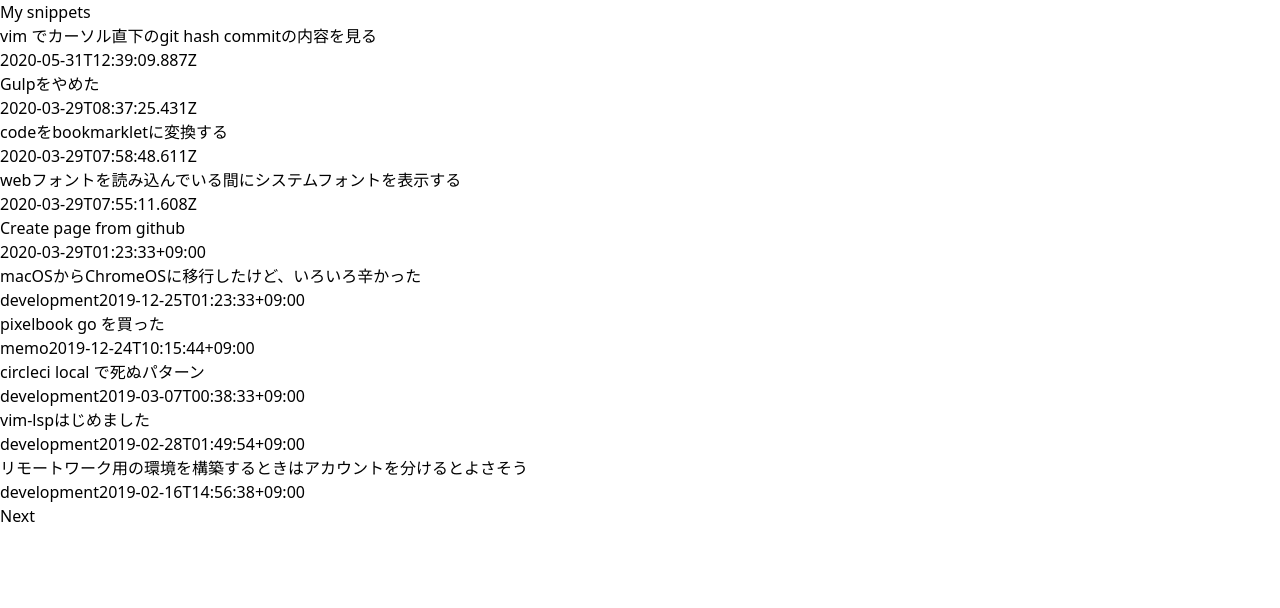
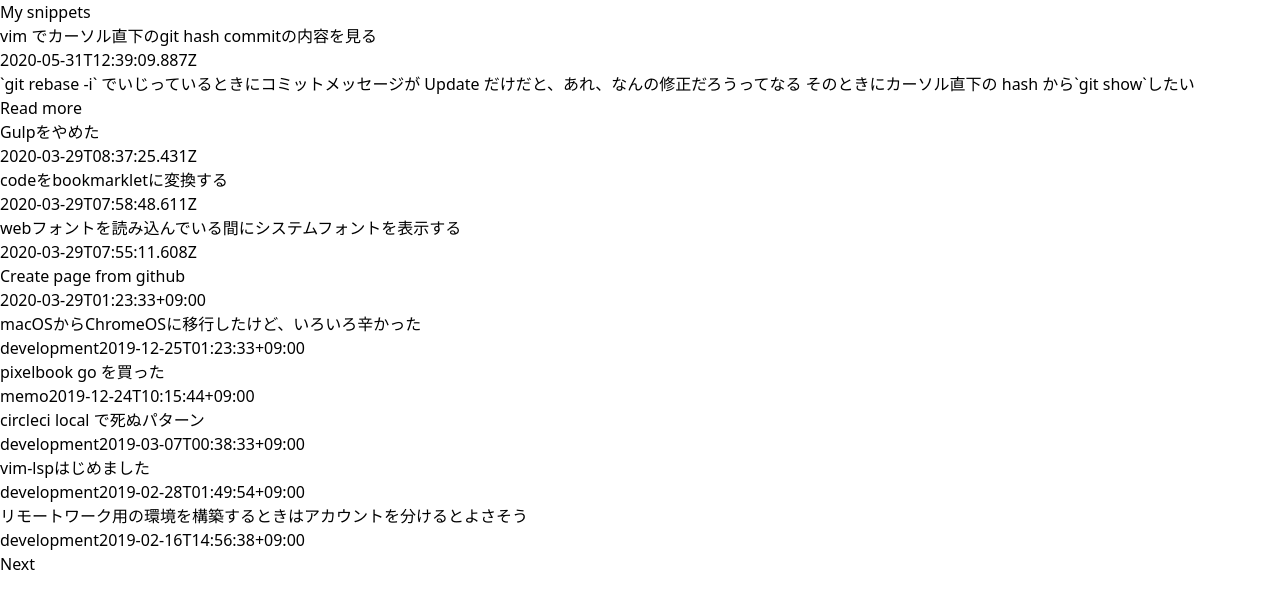
Before and after one commit to mijime/mijime.github.io, a Next.js app: page / in a window 1280 px wide. Shown: the top 608 px of the page. Built offline with nearby package versions, Linux system fonts and the light colour scheme.

Commit message:
TOPには最新の記事を表示する

```diff
--- a/pages/index.tsx
+++ b/pages/index.tsx
@@ -1,7 +1,9 @@
 import { GetStaticProps } from 'next'
 import Head from 'next/head'
+import Link from 'next/link'
 import { SITE_NAME, PAGE_SIZE } from '@/lib/config'
 import { fetchAllPosts, PostData } from '@/lib/posts'
+import ArticleCard from '@/components/article-card'
 import ArticleList from '@/components/article-list'
 import Pagenation from '@/components/pagenation'
 
@@ -14,7 +16,15 @@ export default function Index({ posts, postCount }: IndexProps) {
   return (
     <>
       <Head>{SITE_NAME}</Head>
-      <ArticleList posts={posts} />
+      <div className="block">
+        <ArticleCard {...posts[0]}>
+          <p className="message">{posts[0].content.slice(0, 100)}</p>
+          <p className="has-text-right">
+            <Link href={`/post/${posts[0].slug}`}>Read more</Link>
+          </p>
+        </ArticleCard>
+      </div>
+      <ArticleList posts={posts.slice(1)} />
       <Pagenation linkPrefix="/posts" page={1} itemCount={postCount} />
     </>
   )
```
